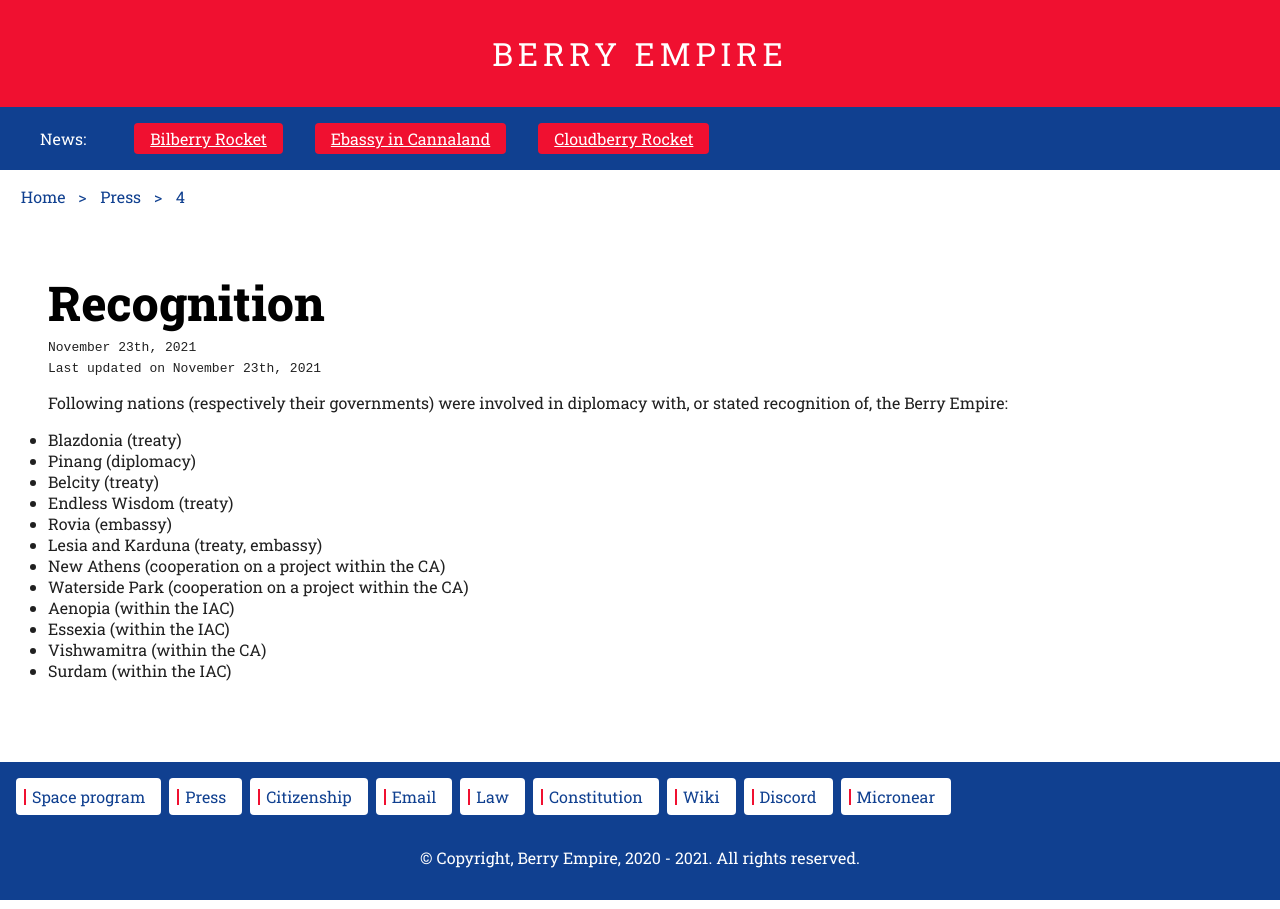
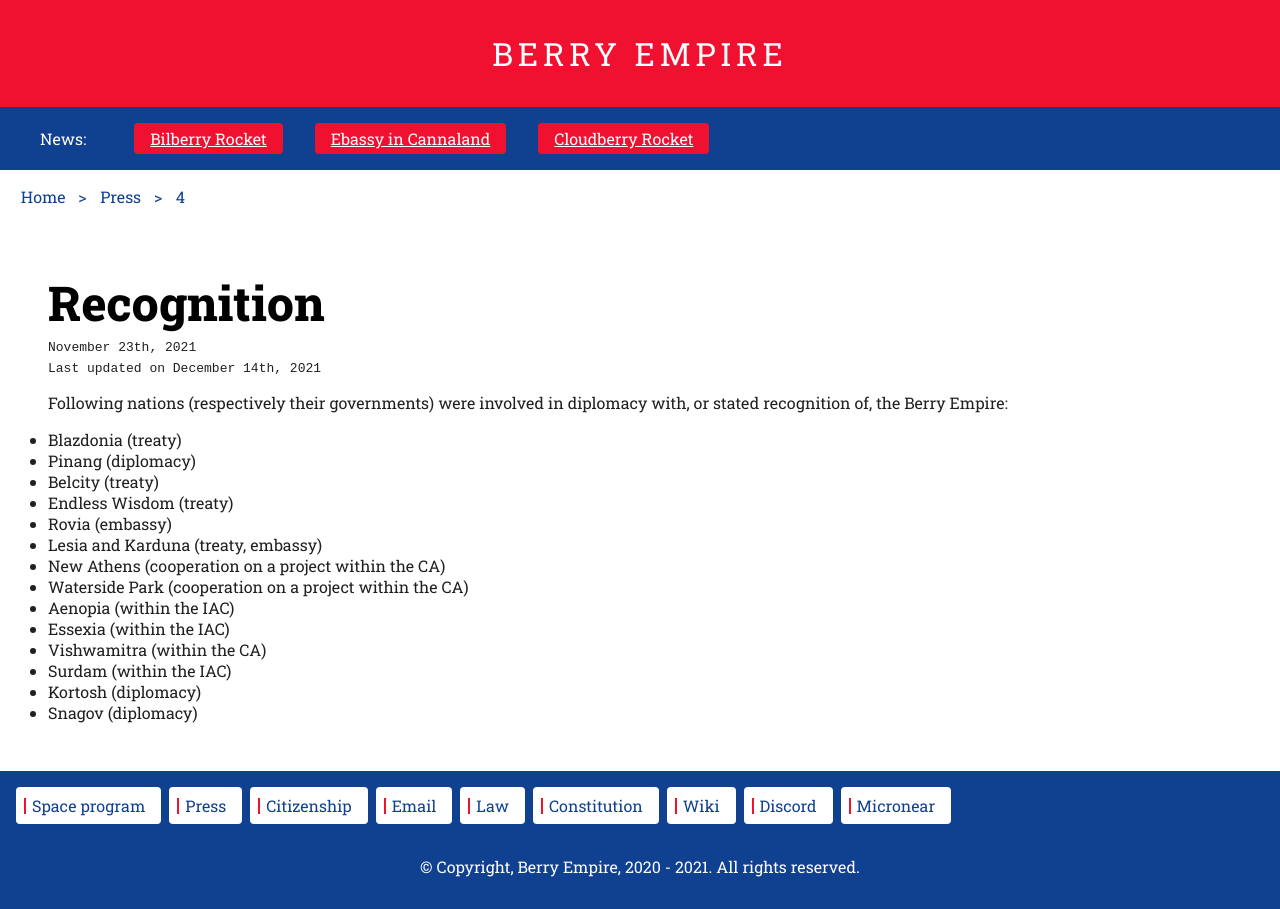
Before and after one commit to berryempire/berryempire.github.io, a Jekyll site: the page built from press/4/index.md, in a window 1280 px wide. Built offline with Jekyll 4.4.1, drawn with Linux system fonts in a browser that asks for light colours; our own code applies the rules of GitHub Pages for plain Markdown files.

Commit message:
Update index.md

```diff
--- a/press/4/index.md
+++ b/press/4/index.md
@@ -1,6 +1,6 @@
 # Recognition
 <code>November 23th, 2021</code><br>
-<code>Last updated on November 23th, 2021</code>
+<code>Last updated on December 14th, 2021</code>
 <br>
 <p>Following nations (respectively their governments) were involved in diplomacy with, or stated recognition of, the Berry Empire:</p>
 <ul>
@@ -16,4 +16,6 @@
   <li>Essexia (within the IAC)</li>
   <li>Vishwamitra (within the CA)</li>
   <li>Surdam (within the IAC)</li>
+  <li>Kortosh (diplomacy)</li>
+  <li>Snagov (diplomacy)</li>
 </ul>
```
